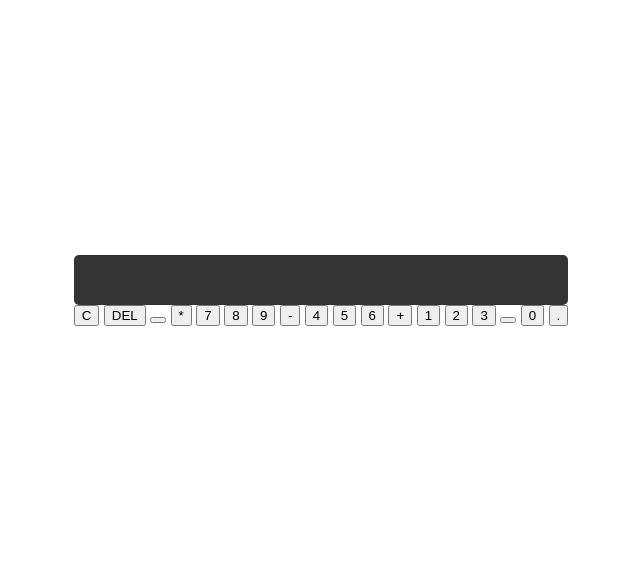
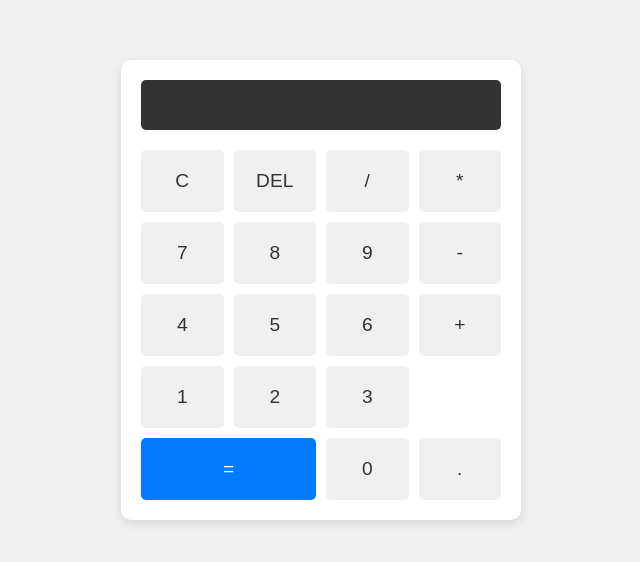
Before and after one commit to elana2007/EjerciciosIA, a plain HTML site: page clase_26092024/index.html in a window 1280 px wide. Shown: the part 110-672 px from the top of the page, without its empty margins (319-959 px from the left). Drawn offline with Linux system fonts and the light colour scheme.

Commit message:
Add files via upload

```diff
--- a/clase_26092024/index.html
+++ b/clase_26092024/index.html
@@ -9,31 +9,31 @@
 </head>
 <body>
     <div class="calculator">
-        <input type="text" id="display" class="calculator-screen" value="" disabled>
+        <input type="text" id="display" class="calculator-screen" values="" disabled>
 
         <div class="calculator-buttons">
             <button class="button" onclick="clearDisplay()">C</button>
             <button class="button" onclick="deleteLast()">DEL</button>
-            <button class="button" onclick="appendToDisplay('/')"></button>
-            <button class="button" onclick="clearDisplay('*')">*</button>
+            <button class="button" onclick="apppendToDisplay('/')">/</button>
+            <button class="button" onclick="apppendToDisplay('*')">*</button>
 
-            <button class="button" onclick="appendToDisplay('7')">7</button>
-            <button class="button" onclick="appendToDisplay('8')">8</button>
-            <button class="button" onclick="appendToDisplay('9')">9</button>
-            <button class="button" onclick="appendToDisplay('-')">-</button>
+            <button class="button" onclick="apppendToDisplay('7')">7</button>
+            <button class="button" onclick="apppendToDisplay('8')">8</button>
+            <button class="button" onclick="apppendToDisplay('9')">9</button>
+            <button class="button" onclick="apppendToDisplay('-')">-</button>
 
-            <button class="button" onclick="appendToDisplay('4')">4</button>
-            <button class="button" onclick="appendToDisplay('5')">5</button>
-            <button class="button" onclick="appendToDisplay('6')">6</button>
-            <button class="button" onclick="appendToDisplay('+')">+</button>
+            <button class="button" onclick="apppendToDisplay('4')">4</button>
+            <button class="button" onclick="apppendToDisplay('5')">5</button>
+            <button class="button" onclick="apppendToDisplay('6')">6</button>
+            <button class="button" onclick="apppendToDisplay('+')">+</button>
 
-            <button class="button" onclick="appendToDisplay('1')">1</button>
-            <button class="button" onclick="appendToDisplay('2')">2</button>
-            <button class="button" onclick="appendToDisplay('3')">3</button>
-            <button class="button equal-button" onclick="calculator('')"></button>
+            <button class="button" onclick="apppendToDisplay('1')">1</button>
+            <button class="button" onclick="apppendToDisplay('2')">2</button>
+            <button class="button" onclick="apppendToDisplay('3')">3</button>
+            <button class="button equal-button" onclick="calculateResult()">=</button>
 
-            <button class="button" onclick="appendToDisplay('0')">0</button>
-            <button class="button" onclick="appendToDisplay('.')">.</button>
+            <button class="button" onclick="apppendToDisplay('0')">0</button>
+            <button class="button" onclick="apppendToDisplay('.')">.</button>
 
         </div>
     </div>
--- a/clase_26092024/script.js
+++ b/clase_26092024/script.js
@@ -0,0 +1,22 @@
+function apppendToDisplay(value) {
+    document.getElementById('display').value += value;
+}
+
+function clearDisplay() {
+    document.getElementById('display').value = "";
+}
+
+function deleteLast() {
+    let displayValue = document.getElementById('display').value;
+    document.getElementById('display').value = displayValue.slice(0, -1);
+}
+
+function calculateResult() {
+    try {
+        let result = eval(document.getElementById('display').value);
+        document.getElementById('display').value = result;
+    } catch (error) {
+        alert('Expresión invalida')
+    }
+
+}
--- a/clase_26092024/styles.css
+++ b/clase_26092024/styles.css
@@ -1,27 +1,31 @@
-*{
+* {
     box-sizing: border-box;
+
 }
 
-body{
+body {
     display: flex;
     justify-content: center;
     align-items: center;
     height: 100vh;
     margin: 0;
-    background-color: white;
+    background-color: #f0f0f0;
     font-family: Arial, Helvetica, sans-serif;
+
 }
 
-calculator{
+.calculator {
     width: 100%;
     max-width: 400px;
-    background-color: white;
+    background-color: #FFF;
     padding: 20px;
     border-radius: 10px;
-    box-shadow: 0px 4px 8px rgba(0, 0, 0,0.1);
+    box-shadow: 0px 4px 8px rgba(0,0,0,0.1);
+
 }
 
-.calculator-screen{
+
+.calculator-screen {
     width: 100%;
     height: 50px;
     background-color: #333;
@@ -31,5 +35,53 @@ calculator{
     font-size: 1.5rem;
     border: none;
     border-radius: 5px;
-    border-bottom: 20px;
+    margin-bottom: 20px;
 }
+
+.calculator-buttons {
+    display: grid;
+    grid-template-columns: repeat(4, 1fr);
+    gap: 10px;
+}
+
+.button {
+    padding: 20px;
+    font-size: 1.2rem;
+    border: none;
+    border-radius: 5px;
+    background-color: #f0f0f0;
+    color: #333;
+    cursor: pointer;
+    transition: background-color 0.3s;
+
+}
+
+.button:hover {
+    background-color: #ddd;
+}
+
+.equal-button {
+    grid-column: span 2;
+    background-color: #007bff;
+    color: white;
+
+}
+
+.equal-button:hover {
+    background-color: #0056b3;
+}
+
+@media (max-width: 600px) {
+    .calculator {
+        padding: 10px
+    }
+
+    .calculator-screen {
+        height: 40px;
+        font-size: 1.2rem;
+    }
+    .button {
+        padding: 15px;
+        font-size: 1rem;
+    }
+}
```
